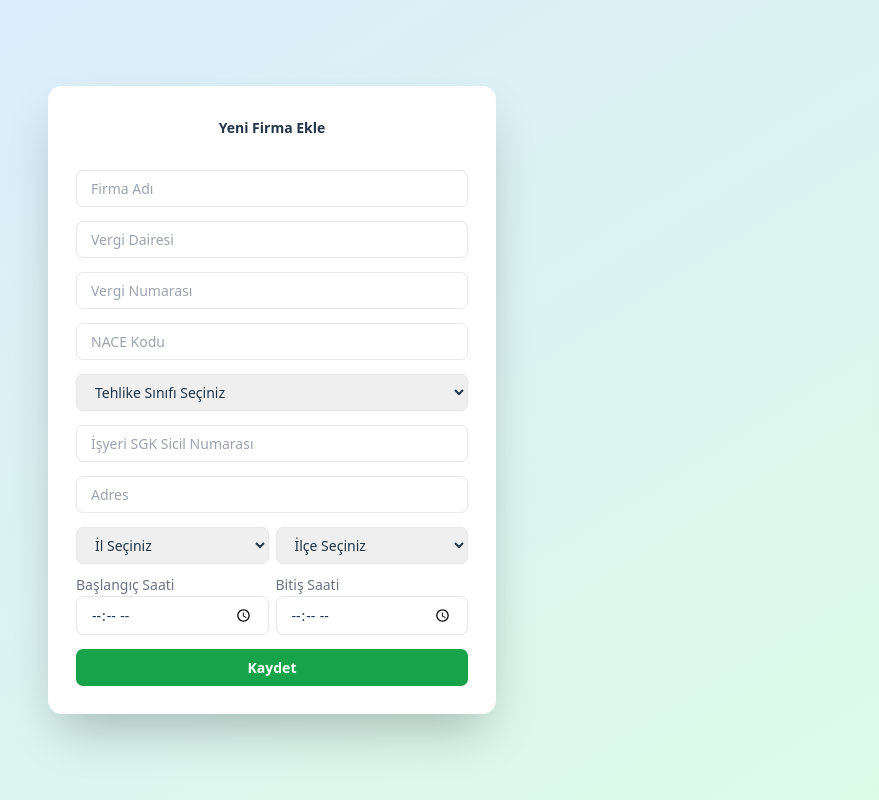
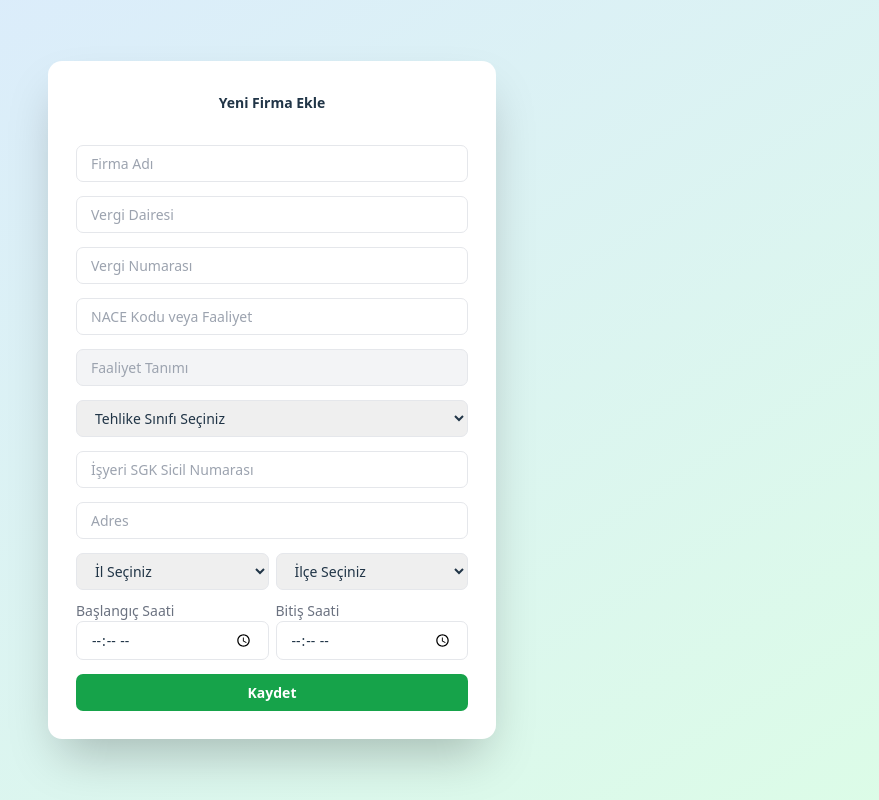
Before and after one commit to Fatihk1/denemepart2, a React (Vite) app: page /add-company in a window 1280 px wide. Shown: the whole page, without its empty margins (368-1247 px from the left). Built offline with nearby package versions, Linux system fonts and the light colour scheme.

Commit message:
feat: NACE autocomplete, otomatik tehlike sınıfı ve faaliyet tanımı alanı eklendi (AddCompany ve CompanyModal)

```diff
--- a/src/components/CompanyModal.jsx
+++ b/src/components/CompanyModal.jsx
@@ -2,6 +2,7 @@ import React, { useState, useEffect } from 'react';
 import vdler from '../data/vd.json';
 import iller from '../data/il.json';
 import ilceler from '../data/ilce.json';
+import naceList from '../data/nace.json';
 
 const DANGER_CLASSES = ['Az Tehlikeli', 'Tehlikeli', 'Çok Tehlikeli'];
 
@@ -10,6 +11,7 @@ const initialState = {
   tax_office: '',
   tax_number: '',
   nace_code: '',
+  faaliyet_tanimi: '',
   sgk_number: '',
   address: '',
   city: '',
@@ -29,6 +31,8 @@ const CompanyModal = ({ open, onClose, onSave, company, onDelete }) => {
   const [showConfirmDelete, setShowConfirmDelete] = useState(false);
   const [showDeleteStep2, setShowDeleteStep2] = useState(false);
   const [showConfirmSave, setShowConfirmSave] = useState(false);
+  const [naceInput, setNaceInput] = useState('');
+  const [showNaceList, setShowNaceList] = useState(false);
 
   const allTaxOffices = Object.values(vdler).flat();
   const sortedIller = [...iller].sort((a, b) => a.name.localeCompare(b.name, 'tr'));
@@ -44,6 +48,7 @@ const CompanyModal = ({ open, onClose, onSave, company, onDelete }) => {
       tax_office: company.tax_office || '',
       tax_number: company.tax_number || '',
       nace_code: company.nace_code || '',
+      faaliyet_tanimi: company.faaliyet_tanimi || '',
       sgk_number: company.sgk_number || '',
       address: company.address || '',
       city: cityId,
@@ -55,6 +60,7 @@ const CompanyModal = ({ open, onClose, onSave, company, onDelete }) => {
     setForm(initial);
     setInitialForm(initial);
     setTaxOfficeInput(company.tax_office || '');
+    setNaceInput(company.nace_code || '');
     setEdit(false);
   }, [company, open]);
 
@@ -84,6 +90,24 @@ const CompanyModal = ({ open, onClose, onSave, company, onDelete }) => {
     vd.vdadi.toLowerCase().startsWith(taxOfficeInput.toLowerCase())
   ).slice(0, 10);
 
+  const handleNaceInput = (e) => {
+    setNaceInput(e.target.value);
+    setForm(f => ({ ...f, nace_code: '', faaliyet_tanimi: '', danger_class: '' }));
+    setShowNaceList(true);
+  };
+  const handleNaceSelect = (nace) => {
+    setForm(f => ({ ...f, nace_code: nace.nace_kod, faaliyet_tanimi: nace.tanim, danger_class: nace.tehlike_sinifi }));
+    setNaceInput(nace.nace_kod);
+    setShowNaceList(false);
+  };
+  const handleNaceBlur = () => {
+    setTimeout(() => setShowNaceList(false), 100);
+  };
+  const filteredNace = naceInput.length < 2 ? [] : naceList.filter(nace =>
+    nace.nace_kod.startsWith(naceInput) ||
+    nace.tanim.toLowerCase().includes(naceInput.toLowerCase())
+  ).slice(0, 10);
+
   const handleSaveClick = (e) => {
     e.preventDefault();
     setShowConfirmSave(true);
@@ -101,12 +125,14 @@ const CompanyModal = ({ open, onClose, onSave, company, onDelete }) => {
   const handleCancel = () => {
     setForm(initialForm);
     setTaxOfficeInput(initialForm.tax_office || '');
+    setNaceInput(initialForm.nace_code || '');
     setEdit(false);
     if (onClose) onClose();
   };
   const handleClose = () => {
     setForm(initialForm);
     setTaxOfficeInput(initialForm.tax_office || '');
+    setNaceInput(initialForm.nace_code || '');
     setEdit(false);
     if (onClose) onClose();
   };
@@ -152,7 +178,34 @@ const CompanyModal = ({ open, onClose, onSave, company, onDelete }) => {
             )}
           </div>
           <input name="tax_number" value={form.tax_number} onChange={handleChange} placeholder="Vergi Numarası" className="w-full px-3 py-2 border rounded-lg" disabled={!edit} />
-          <input name="nace_code" value={form.nace_code} onChange={handleChange} placeholder="NACE Kodu" className="w-full px-3 py-2 border rounded-lg" disabled={!edit} />
+          <div className="relative">
+            <input
+              name="nace_code"
+              value={naceInput}
+              onChange={handleNaceInput}
+              onFocus={() => setShowNaceList(true)}
+              onBlur={handleNaceBlur}
+              required
+              placeholder="NACE Kodu veya Faaliyet"
+              className="w-full px-3 py-2 border rounded-lg"
+              autoComplete="off"
+              disabled={!edit}
+            />
+            {showNaceList && filteredNace.length > 0 && (
+              <ul className="absolute z-10 left-0 right-0 bg-white border rounded-lg shadow max-h-48 overflow-auto mt-1">
+                {filteredNace.map((nace) => (
+                  <li
+                    key={nace.nace_kod}
+                    className="px-4 py-2 hover:bg-blue-100 cursor-pointer"
+                    onMouseDown={() => handleNaceSelect(nace)}
+                  >
+                    <span className="font-mono font-semibold">{nace.nace_kod}</span> - {nace.tanim}
+                  </li>
+                ))}
+              </ul>
+            )}
+          </div>
+          <input name="faaliyet_tanimi" value={form.faaliyet_tanimi} readOnly placeholder="Faaliyet Tanımı" className="w-full px-3 py-2 border rounded-lg bg-gray-100 text-gray-700" />
           <select name="danger_class" value={form.danger_class || ''} onChange={handleChange} required className="w-full px-3 py-2 border rounded-lg" disabled={!edit}>
             <option value="">Tehlike Sınıfı Seçiniz</option>
             <option value="Az Tehlikeli">Az Tehlikeli</option>
--- a/src/pages/AddCompany.jsx
+++ b/src/pages/AddCompany.jsx
@@ -4,12 +4,14 @@ import { supabase } from '../lib/supabaseClient';
 import vdler from '../data/vd.json';
 import iller from '../data/il.json';
 import ilceler from '../data/ilce.json';
+import naceList from '../data/nace.json';
 
 const initialState = {
   company_name: '',
   tax_office: '',
   tax_number: '',
   nace_code: '',
+  faaliyet_tanimi: '',
   sgk_number: '',
   address: '',
   city: '',
@@ -26,6 +28,8 @@ const AddCompany = () => {
   const [filteredDistricts, setFilteredDistricts] = useState([]);
   const [taxOfficeInput, setTaxOfficeInput] = useState('');
   const [showTaxOfficeList, setShowTaxOfficeList] = useState(false);
+  const [naceInput, setNaceInput] = useState('');
+  const [showNaceList, setShowNaceList] = useState(false);
   const navigate = useNavigate();
 
   // Vergi dairesi listesi düzleştiriliyor
@@ -60,6 +64,26 @@ const AddCompany = () => {
   };
   const handleTaxOfficeBlur = () => {
     setTimeout(() => setShowTaxOfficeList(false), 100); // seçim için kısa gecikme
+  };
+
+  // NACE kodu için filtreleme
+  const filteredNace = naceInput.length < 2 ? [] : naceList.filter(nace =>
+    nace.nace_kod.startsWith(naceInput) ||
+    nace.tanim.toLowerCase().includes(naceInput.toLowerCase())
+  ).slice(0, 10);
+
+  const handleNaceInput = (e) => {
+    setNaceInput(e.target.value);
+    setForm({ ...form, nace_code: '', faaliyet_tanimi: '', danger_class: '' });
+    setShowNaceList(true);
+  };
+  const handleNaceSelect = (nace) => {
+    setForm({ ...form, nace_code: nace.nace_kod, faaliyet_tanimi: nace.tanim, danger_class: nace.tehlike_sinifi });
+    setNaceInput(nace.nace_kod);
+    setShowNaceList(false);
+  };
+  const handleNaceBlur = () => {
+    setTimeout(() => setShowNaceList(false), 100);
   };
 
   const handleChange = (e) => {
@@ -100,6 +124,7 @@ const AddCompany = () => {
           tax_office: taxOfficeInput,
           tax_number: form.tax_number,
           nace_code: form.nace_code,
+          faaliyet_tanimi: form.faaliyet_tanimi,
           danger_class: form.danger_class,
           sgk_number: form.sgk_number,
           address: form.address,
@@ -152,7 +177,35 @@ const AddCompany = () => {
           )}
         </div>
         <input name="tax_number" value={form.tax_number} onChange={handleChange} placeholder="Vergi Numarası" className="w-full px-4 py-2 border rounded-lg" />
-        <input name="nace_code" value={form.nace_code} onChange={handleChange} placeholder="NACE Kodu" className="w-full px-4 py-2 border rounded-lg" />
+        {/* NACE autocomplete/select */}
+        <div className="relative">
+          <input
+            name="nace_code"
+            value={naceInput}
+            onChange={handleNaceInput}
+            onFocus={() => setShowNaceList(true)}
+            onBlur={handleNaceBlur}
+            required
+            placeholder="NACE Kodu veya Faaliyet"
+            className="w-full px-4 py-2 border rounded-lg"
+            autoComplete="off"
+          />
+          {showNaceList && filteredNace.length > 0 && (
+            <ul className="absolute z-10 left-0 right-0 bg-white border rounded-lg shadow max-h-48 overflow-auto mt-1">
+              {filteredNace.map((nace) => (
+                <li
+                  key={nace.nace_kod}
+                  className="px-4 py-2 hover:bg-blue-100 cursor-pointer"
+                  onMouseDown={() => handleNaceSelect(nace)}
+                >
+                  <span className="font-mono font-semibold">{nace.nace_kod}</span> - {nace.tanim}
+                </li>
+              ))}
+            </ul>
+          )}
+        </div>
+        {/* Faaliyet Tanımı (readonly) */}
+        <input name="faaliyet_tanimi" value={form.faaliyet_tanimi} readOnly placeholder="Faaliyet Tanımı" className="w-full px-4 py-2 border rounded-lg bg-gray-100 text-gray-700" />
         {/* Tehlike Sınıfı seçimi */}
         <select name="danger_class" value={form.danger_class || ''} onChange={handleChange} required className="w-full px-4 py-2 border rounded-lg">
           <option value="">Tehlike Sınıfı Seçiniz</option>
```
